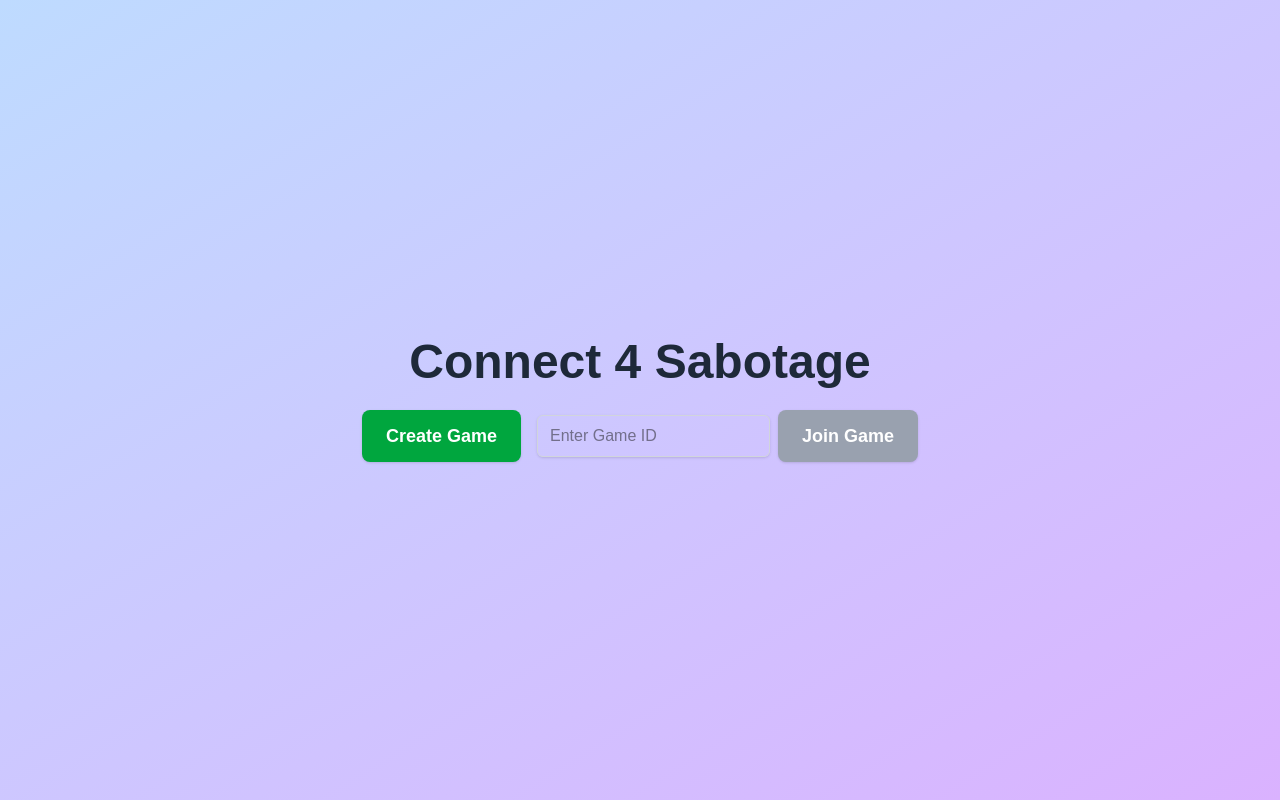
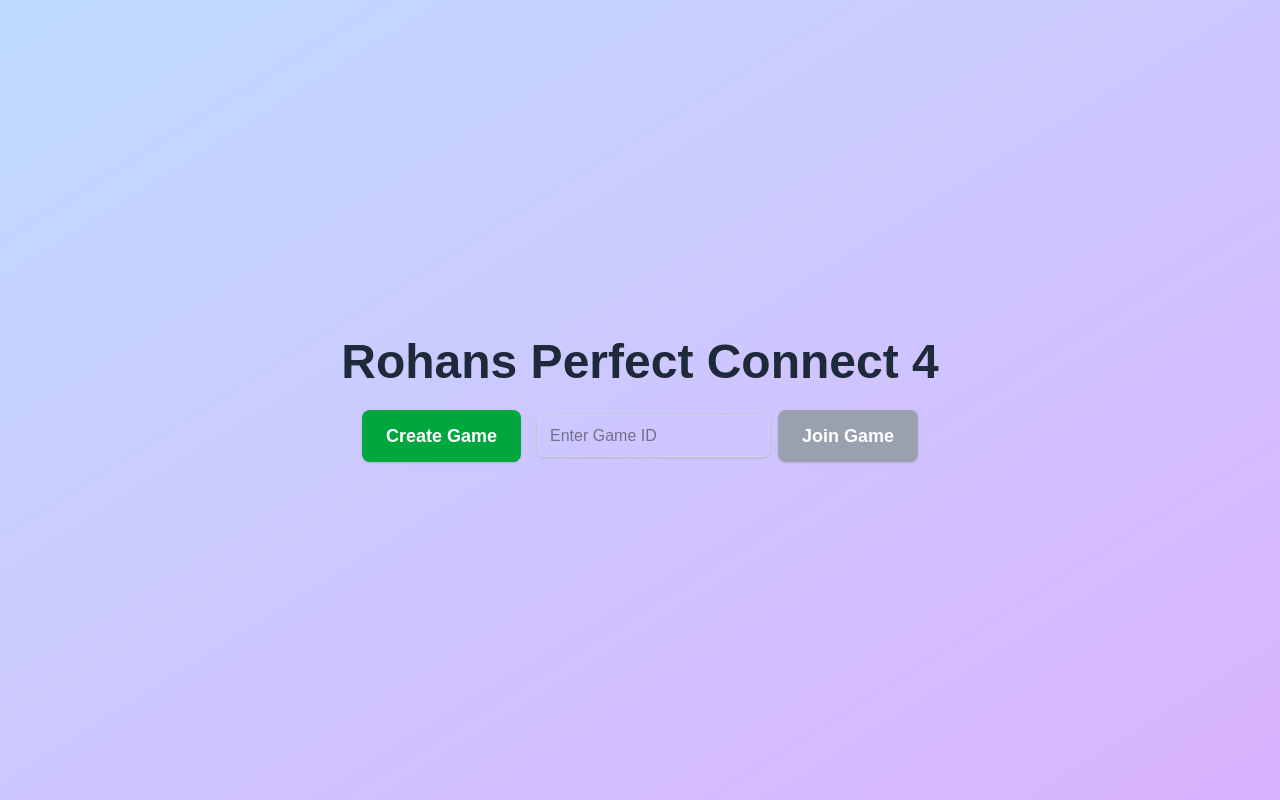
Before and after one commit to rohan-0202/rohansperfectconnect4, a Next.js app: page / in a window 1280 px wide. Built offline with nearby package versions, Linux system fonts and the light colour scheme; no server answers.

Commit message:
name change

```diff
--- a/src/components/Connect4.tsx
+++ b/src/components/Connect4.tsx
@@ -314,7 +314,7 @@ const Connect4: React.FC = () => {
 
     return (
         <div className="flex flex-col items-center justify-center min-h-screen bg-gradient-to-br from-blue-200 to-purple-300 p-4">
-            <h1 className="text-5xl font-extrabold mb-6 text-gray-800">Connect 4 Sabotage</h1>
+            <h1 className="text-5xl font-extrabold mb-6 text-gray-800">Rohans Perfect Connect 4</h1>
 
             {/* Display opponent left message prominently if set */}
             {opponentLeftMessage && (
```
